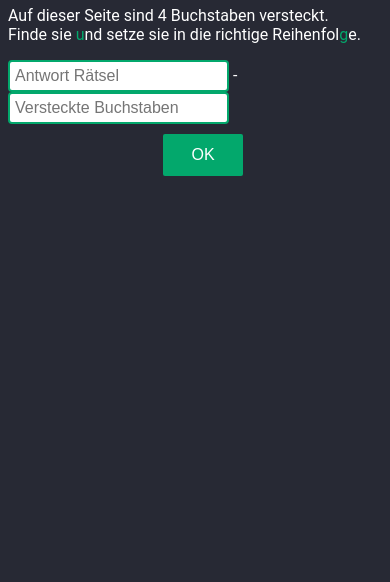
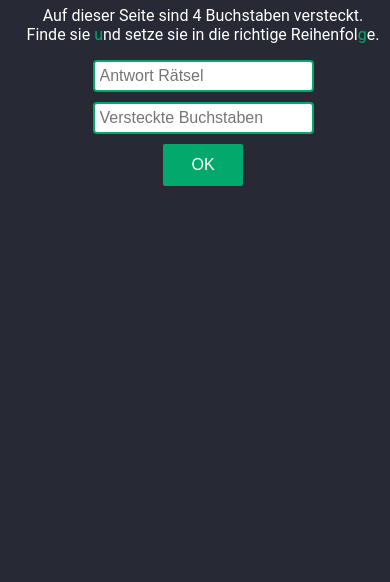
Before and after one commit to GHSandbox/GHSandbox.github.io, a plain HTML site: page index.html in a window 390 px wide. Shown: the part 278-860 px from the top of the page. Drawn offline with Linux system fonts and the light colour scheme.

Commit message:
Layout changes for mobile

```diff
--- a/custom.css
+++ b/custom.css
@@ -12,6 +12,7 @@
   display: flex;
   flex-direction: column;
   align-items: center;
+  text-align: center;
   flex-grow: 1;
   width: 100%;
   background-color: rgb(39,41,52);
@@ -53,6 +54,10 @@
   background-color: rgb(39,41,52);
 }
 
+#answerLetters {
+  margin-top: 10px;
+}
+
 #solution {
   display: flex;
   text-align: center;
@@ -68,7 +73,6 @@ body {
   color: white;
   background-color: rgb(39,41,52);
   font-family: 'Roboto';
-  overflow: hidden;
 }
 
 h1 {
--- a/index.html
+++ b/index.html
@@ -12,7 +12,6 @@
         <meta http-equiv="x-ua-compatible" content="ie=edge">
     </head>
     <body>
-        <div id="wrapper" class="wrapper">
         <div class="content">
             <form id="riddleForm">
                 <h1>1. Wo<span style="color: white">r</span>t</h1>
@@ -27,13 +26,13 @@
                 <p>Auf dieser Seite sind 4 Buchstaben versteckt.</br>
                     Finde sie <span style="color: rgb(3,168,108)">u</span>nd setze sie in die richtige Reihenfol<span style="color: rgb(3,168,108)">g</span>e.
                 </p>
-                    <input id="answerRiddle" class="textInput" type="text" placeholder="Antwort Rätsel"/> - <input id="answerLetters" class="textInput" type="text" placeholder="Versteckte Buchstaben"/>
+                <input id="answerRiddle" class="textInput" type="text" placeholder="Antwort Rätsel"/>
+                <input id="answerLetters" class="textInput" type="text" placeholder="Versteckte Buchstaben"/>
                 </br>
                 <div class="buttonHolder">
                     <input class="button" type="button" value="OK" onclick="okClick()">
                 </div>
             </form>
-            </div>
         </div>
     </body>
 
```
Lines whose indentation alone changed are shown as unchanged.
